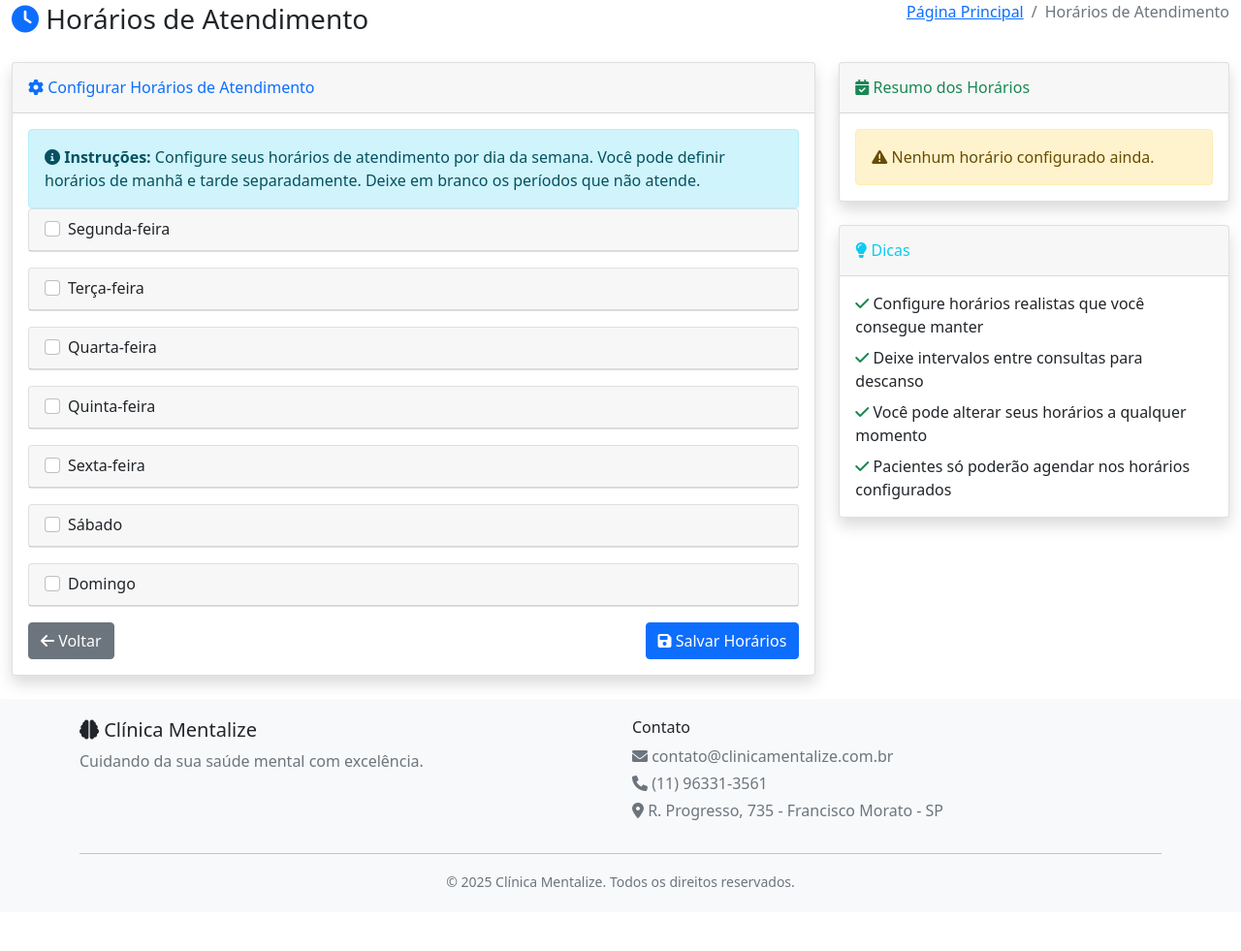
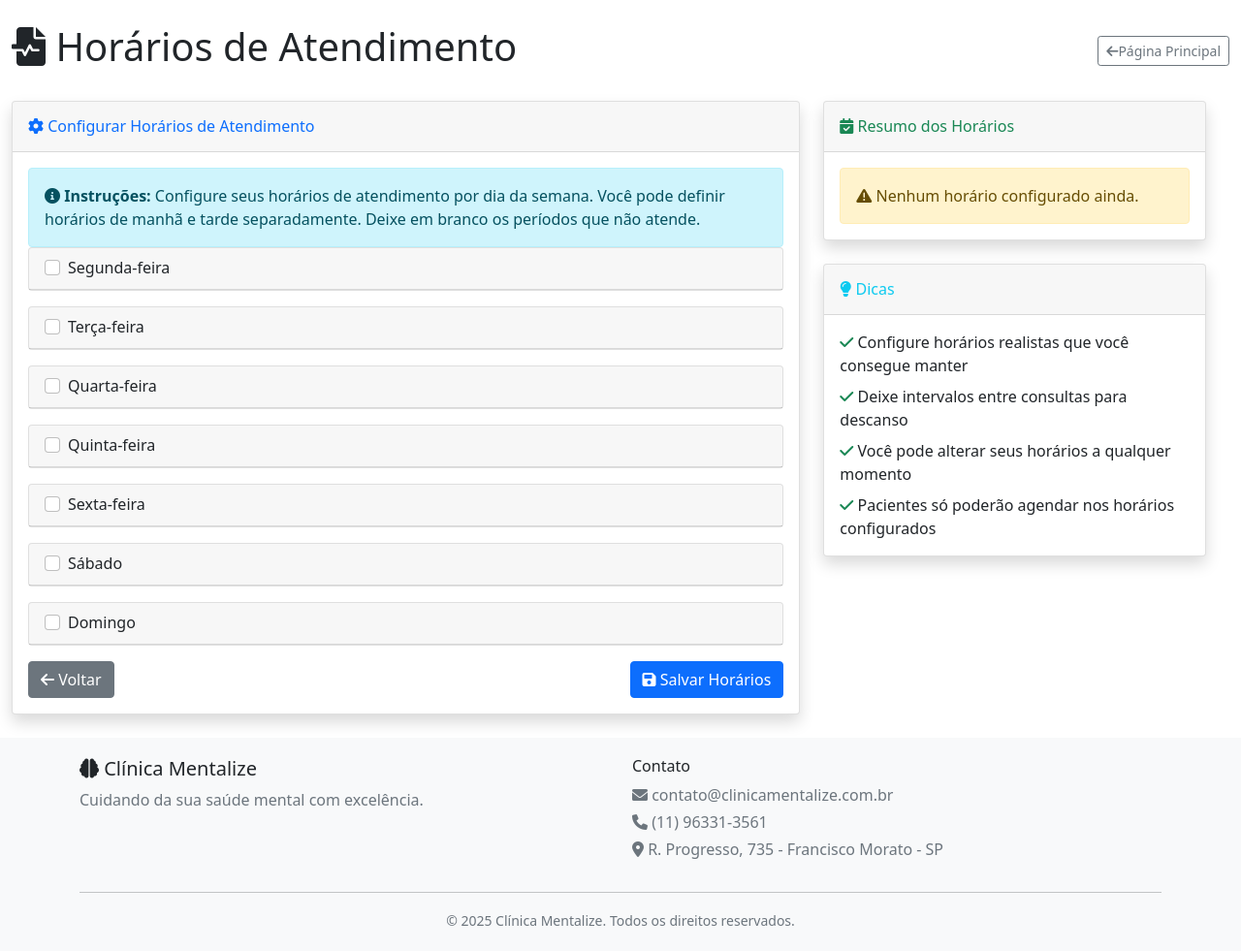
Before and after one commit to natachasiqueira/clinicamentalize, a Python web app: template app/templates/psicologo/horarios_atendimento.html in a window 1280 px wide. Shown: the part 56-1037 px from the top of the page at 97% size. Before the commit the page ends 971 px from the top, so only its background shows below. Run offline with Jinja, Linux system fonts and the light colour scheme; the template is opened without the code that fills it, so the values that code supplies are empty; some libraries are stand-ins or nearby versions.

Commit message:
Atualizacao da faixa de titulos

```diff
--- a/app/templates/psicologo/horarios_atendimento.html
+++ b/app/templates/psicologo/horarios_atendimento.html
@@ -1,21 +1,16 @@
 {% extends "base.html" %}
 
-{% block title %}{{ title }}{% endblock %}
-
 {% block content %}
-<div class="container-fluid">
-    <!-- Page Heading -->
-    <div class="d-sm-flex align-items-center justify-content-between mb-4">
-        <h1 class="h3 mb-0 text-gray-800">
-            <i class="fas fa-clock text-primary"></i> Horários de Atendimento
-        </h1>
-        <nav aria-label="breadcrumb">
-            <ol class="breadcrumb">
-                <li class="breadcrumb-item"><a href="{{ url_for('psicologo.dashboard') }}">Página Principal</a></li>
-                <li class="breadcrumb-item active" aria-current="page">Horários de Atendimento</li>
-            </ol>
-        </nav>
-    </div>
+<div class="container-fluid mt-4">
+    <div class="row">
+        <div class="col-md-12">
+            <div class="d-flex justify-content-between align-items-center mb-4">
+                <h1><i class="fas fa-file-medical-alt"></i> Horários de Atendimento</h1>
+                <a href="{{ url_for('psicologo.dashboard') }}" class="btn btn-outline-secondary btn-sm">
+                    <i class="fas fa-arrow-left"></i>Página Principal
+                </a>
+            </div>
+        </div>
 
     <!-- Flash Messages -->
     {% with messages = get_flashed_messages(with_categories=true) %}
@@ -247,6 +242,7 @@
             </div>
         </div>
     </div>
+    </div>
 </div>
 
 <script>
--- a/app/templates/psicologo/prontuarios.html
+++ b/app/templates/psicologo/prontuarios.html
@@ -6,6 +6,9 @@
         <div class="col-md-12">
             <div class="d-flex justify-content-between align-items-center mb-4">
                 <h1><i class="fas fa-file-medical-alt"></i> Prontuários</h1>
+                <a href="{{ url_for('psicologo.dashboard') }}" class="btn btn-outline-secondary btn-sm">
+                    <i class="fas fa-arrow-left"></i>Página Principal
+                </a>
                 <div class="btn-group">
                     <button type="button" class="btn btn-outline-primary" id="btn-lista">
                         <i class="fas fa-list"></i> Lista
```
Also changed, not shown: app/templates/psicologo/perfil.html (+13 -14 lines), app/templates/psicologo/prontuario_individual.html (+9 -15 lines).
